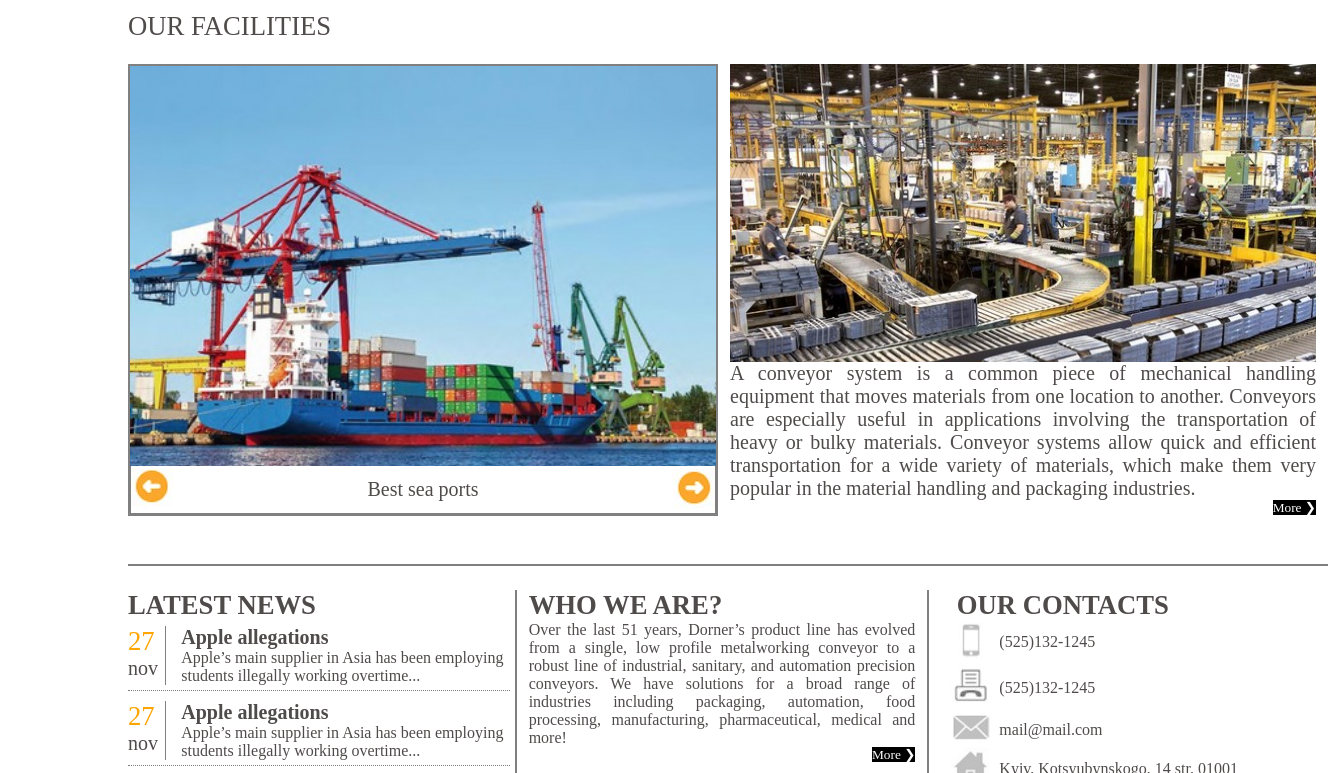
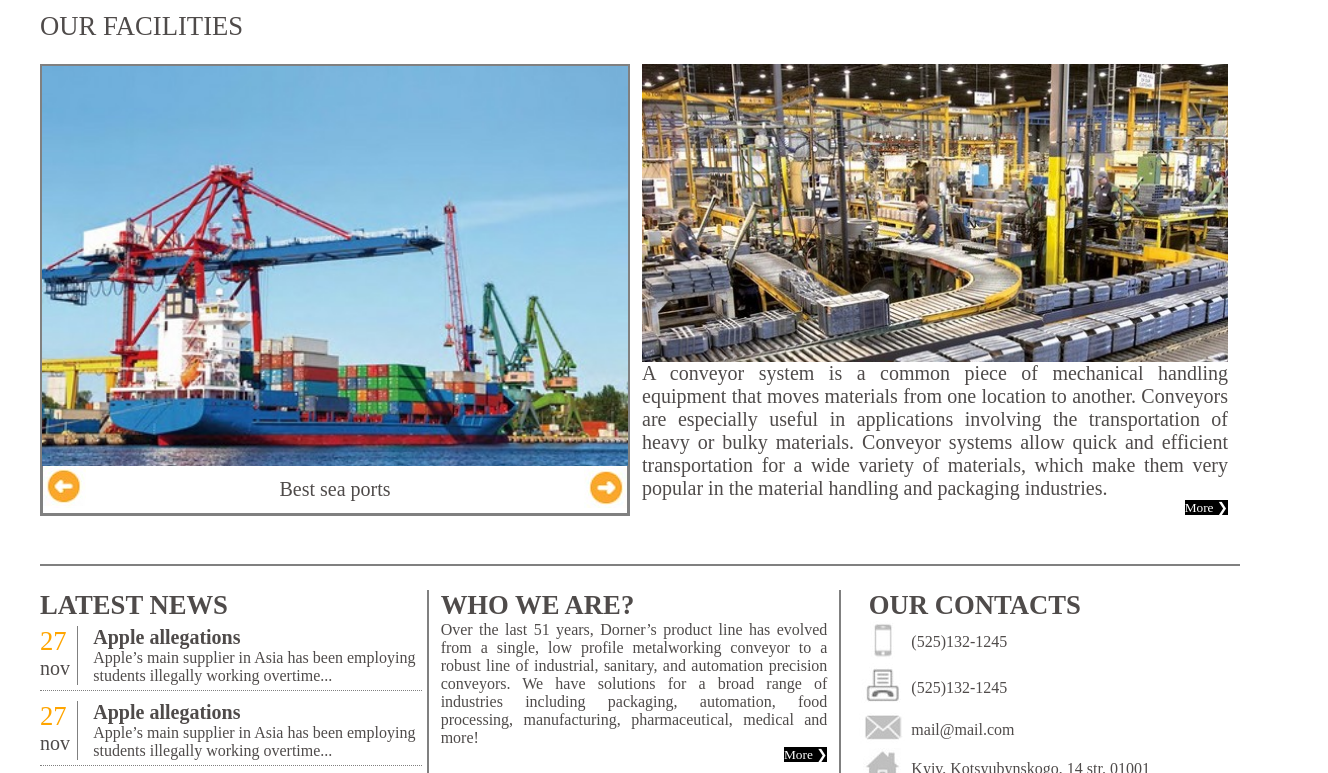
Before and after one commit to study4res/study-misc, a plain HTML site: page projects/hw 01-03-2018 NEW!/index.html in a window 1280 px wide. Shown: the part 219-992 px from the top of the page, 1328 px wide, since content can reach past the window. Drawn offline with Linux system fonts and the light colour scheme.

Commit message:
mistake fix

```diff
--- a/projects/hw 01-03-2018 NEW!/style.css
+++ b/projects/hw 01-03-2018 NEW!/style.css
@@ -2,10 +2,13 @@ html, body, div, a, h1, h2, h3, p, img {
   margin:0;
   padding:0;
 }
+html {
+  width:100%;
+}
 body {
   width:1200px;
-  margin-left: 10%;
-  margin-right: 10%;
+  margin-left: auto;
+  margin-right: auto;
   height:100vh;
   color: rgb(79, 75, 74);
 }
```
